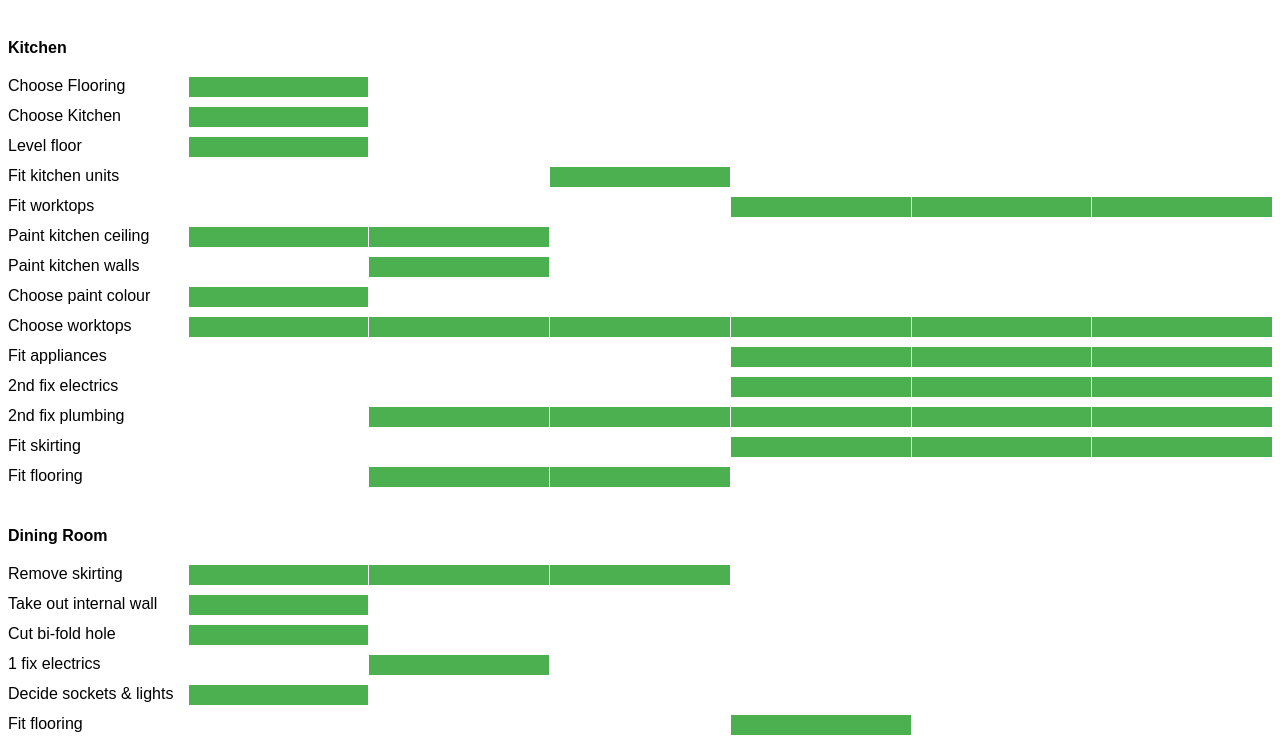
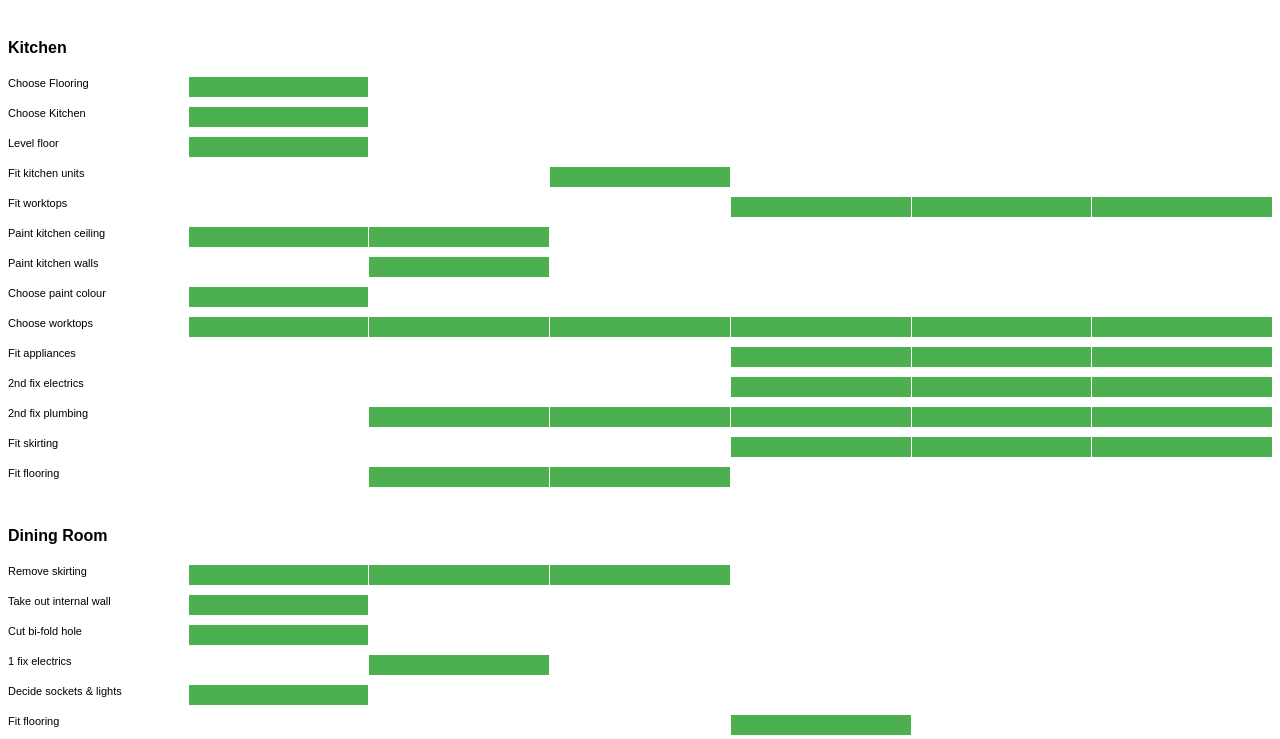
Before and after one commit to tommillard/Reno-Tasks, a website: page index.html in a window 1280 px wide. Shown: the part 61-800 px from the top of the page. Drawn offline with Linux system fonts and the light colour scheme.

Commit message:
style tweak

```diff
--- a/styles.css
+++ b/styles.css
@@ -15,6 +15,7 @@ body {
 .day {
     height: 20px;
     text-align: center;
+    min-width: 10px;
 }
 .active-day {
     background-color: #4caf50;
@@ -27,4 +28,6 @@ body {
 }
 .job-title {
     text-align: left;
+    font-size: 11px;
+    min-width: 50px;
 }
```
